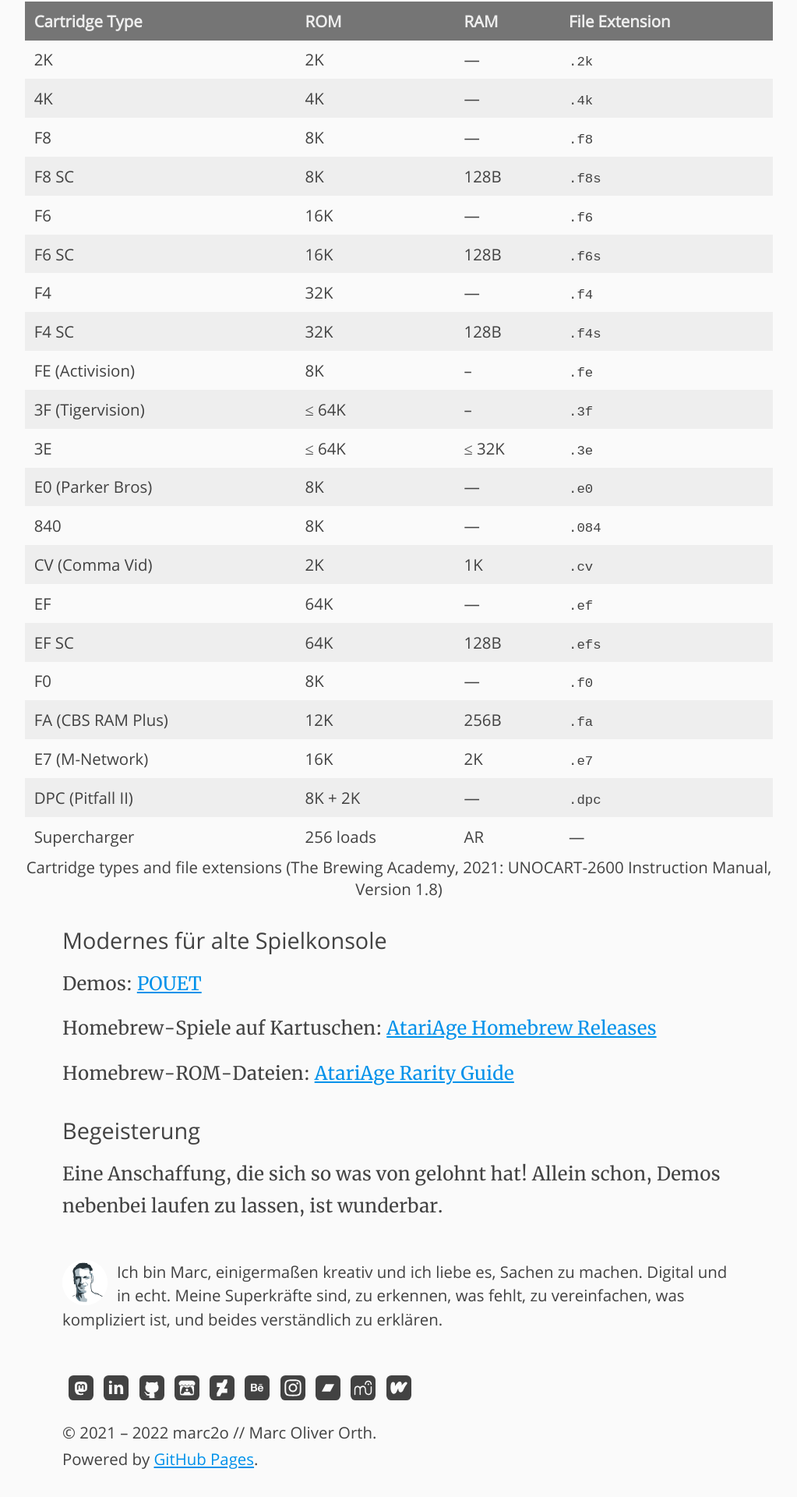
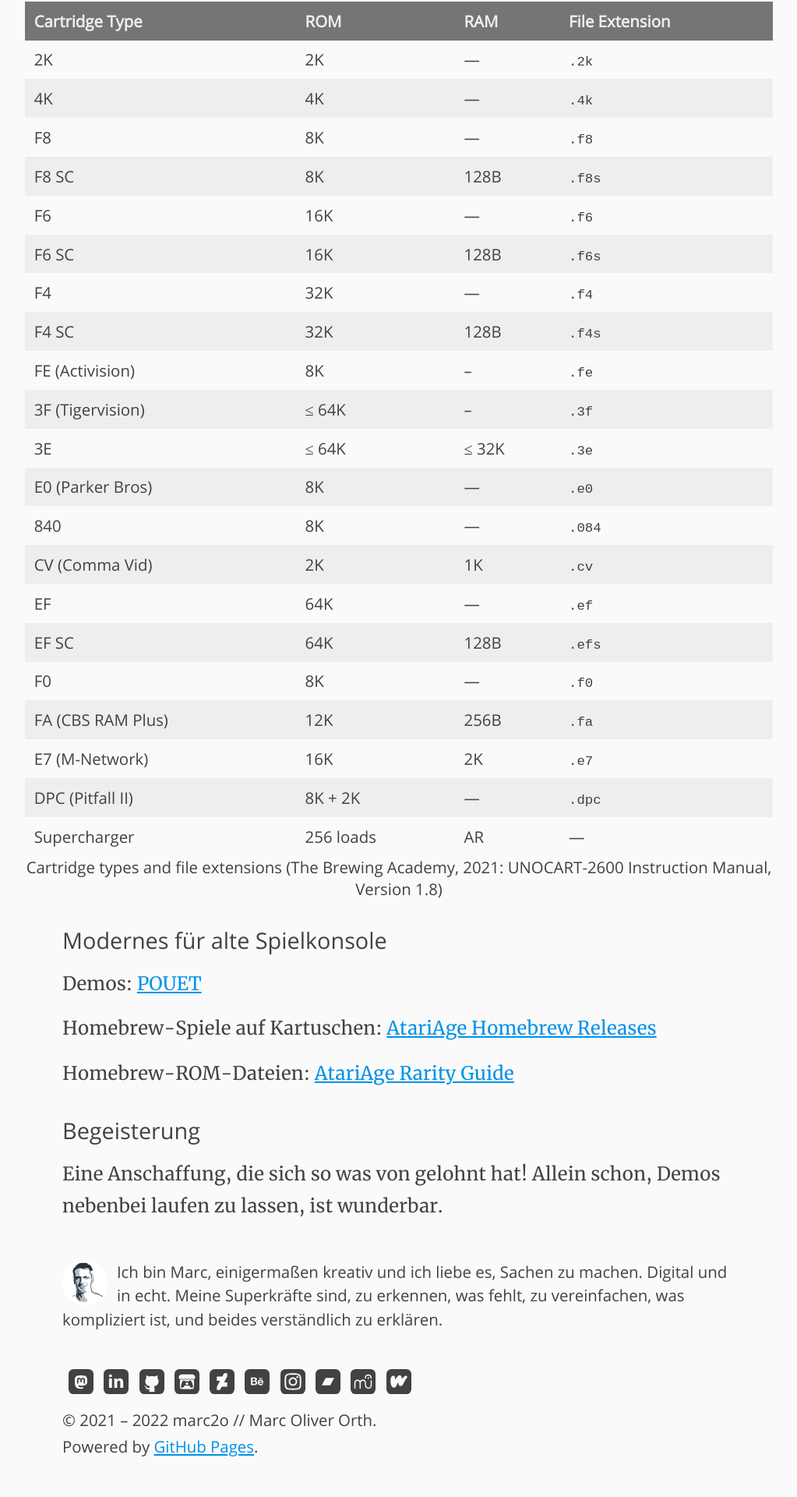
Before and after one commit to marc2o/marc2o.github.io, a Jekyll site: the page built from _posts/2021-07-16-UNOCART-2600.md, in a window 1280 px wide. Shown: the part 2506-4426 px from the top of the page at 78% size, without its empty margins (128-1151 px from the left). Built offline with Jekyll 4.4.1, drawn with Linux system fonts in a browser that asks for light colours.

Commit message:
Update article.css

```diff
--- a/assets/css/article.css
+++ b/assets/css/article.css
@@ -415,7 +415,7 @@ th {
 ul.follow {
     list-style: none;
     margin: 0;
-    padding: .5rem 0;
+    padding: 0;
 }
 
 ul.follow li:not(:first-child) {
```
